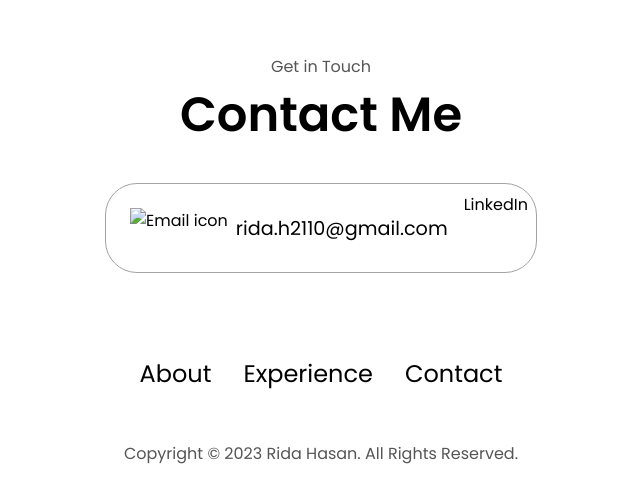
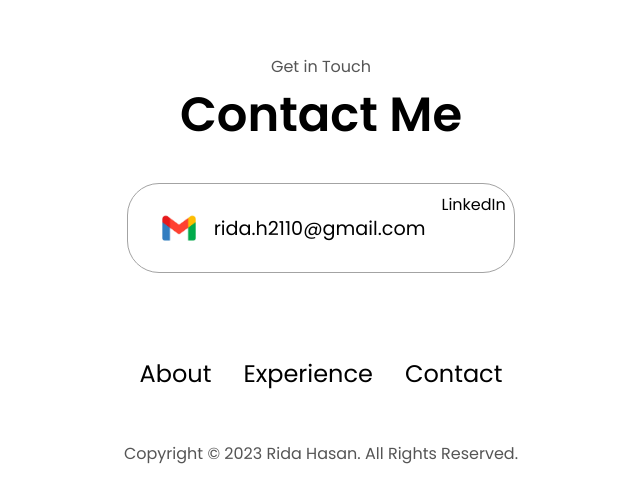
Before and after one commit to ridayeah/portfolio, a plain HTML site: page index.html in a window 1280 px wide. Shown: the part 2410-2913 px from the top of the page, without its empty margins (319-959 px from the left). Drawn offline with Linux system fonts and the light colour scheme; a script that the page names is missing.

Commit message:
Update index.html

```diff
--- a/index.html
+++ b/index.html
@@ -172,7 +172,7 @@
       <div class="contact-info-upper-container">
         <div class="contact-info-container">
           <img
-            src="./assets/email.png"
+            src="./assets/mail.png"
             alt="Email icon"
             class="icon contact-icon email-icon"
           />
```
